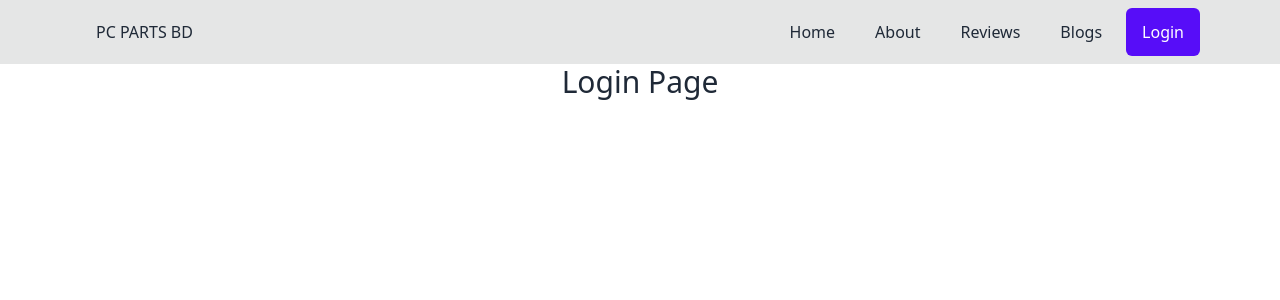
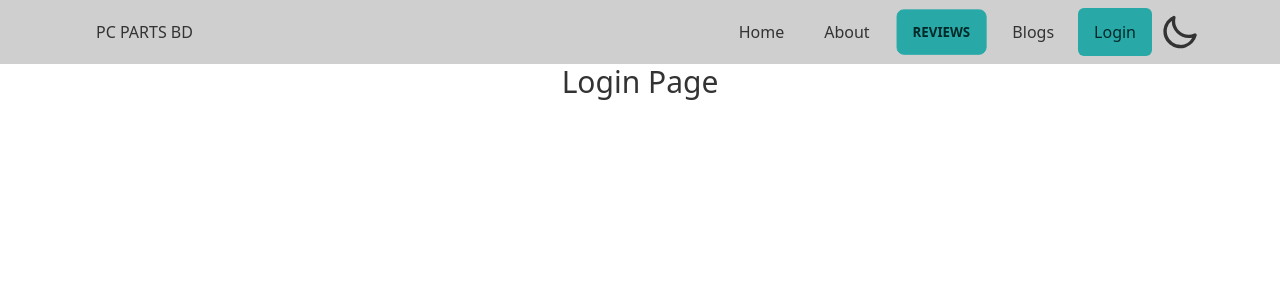
Before and after one commit to mislamsohag/pc-parts-bd, a React (Create React App) app: page /login in a window 1280 px wide. Shown: the top 300 px of the page. Built offline with nearby package versions, Linux system fonts and the light colour scheme.

Commit message:
link updatet

```diff
--- a/public/index.html
+++ b/public/index.html
@@ -1,14 +1,12 @@
 <!DOCTYPE html>
 <html lang="en">
+
 <head>
   <meta charset="utf-8" />
   <link rel="icon" href="%PUBLIC_URL%/favicon.ico" />
   <meta name="viewport" content="width=device-width, initial-scale=1" />
   <meta name="theme-color" content="#000000" />
-    <meta
-      name="description"
-      content="Web site created using create-react-app"
-    />
+  <meta name="description" content="Web site created using create-react-app" />
   <link rel="apple-touch-icon" href="%PUBLIC_URL%/logo192.png" />
   <!--
       manifest.json provides metadata used when your web app is installed on a
@@ -26,6 +24,7 @@
     -->
   <title>React App</title>
 </head>
+
 <body>
   <noscript>You need to enable JavaScript to run this app.</noscript>
   <div id="root"></div>
@@ -39,5 +38,7 @@
       To begin the development, run `npm start` or `yarn start`.
       To create a production bundle, use `npm run build` or `yarn build`.
     -->
+  <script src="https://cdn.jsdelivr.net/npm/theme-change@2.0.2/index.js"></script>
 </body>
+
 </html>
--- /dev/null
+++ b/src/Componants/Navbar.js
@@ -0,0 +1,63 @@
+import React from 'react';
+import { Link, NavLink } from 'react-router-dom';
+
+const Navbar = ({ children }) => {
+    const manuItems = <>
+        <li><NavLink className={'rounded-md'} to={'home'}>Home</NavLink></li>
+        <li><NavLink className={'rounded-md'} to={'about'}>About</NavLink></li>
+        <NavLink to={'reviews'} className={"dropdown dropdown-hover dropdown-end rounded-md"}>
+            <label tabIndex={"0"} className={"btn btn-primary"}>Reviews</label>
+            <ul tabIndex={"0"} className={"dropdown-content menu p-2 shadow bg-base-100 rounded-box w-52"}>
+                <li><NavLink to={'/reviews'}>Reviews</NavLink></li>
+                <li><NavLink to={'/reviews'}>My Review</NavLink></li>
+            </ul>
+        </NavLink>
+        <li><NavLink className={'rounded-md'} to={'blogs'}>Blogs</NavLink></li>
+        <li><NavLink className={'rounded-md'} to={'login'}>Login</NavLink></li>
+
+        <label className="swap swap-rotate">
+            <input data-toggle-theme={"dark,light"} type={"checkbox"} />
+            <svg className={"swap-on fill-current w-10 h-10"} xmlns="http://www.w3.org/2000/svg" viewBox="0 0 24 24"><path d="M5.64,17l-.71.71a1,1,0,0,0,0,1.41,1,1,0,0,0,1.41,0l.71-.71A1,1,0,0,0,5.64,17ZM5,12a1,1,0,0,0-1-1H3a1,1,0,0,0,0,2H4A1,1,0,0,0,5,12Zm7-7a1,1,0,0,0,1-1V3a1,1,0,0,0-2,0V4A1,1,0,0,0,12,5ZM5.64,7.05a1,1,0,0,0,.7.29,1,1,0,0,0,.71-.29,1,1,0,0,0,0-1.41l-.71-.71A1,1,0,0,0,4.93,6.34Zm12,.29a1,1,0,0,0,.7-.29l.71-.71a1,1,0,1,0-1.41-1.41L17,5.64a1,1,0,0,0,0,1.41A1,1,0,0,0,17.66,7.34ZM21,11H20a1,1,0,0,0,0,2h1a1,1,0,0,0,0-2Zm-9,8a1,1,0,0,0-1,1v1a1,1,0,0,0,2,0V20A1,1,0,0,0,12,19ZM18.36,17A1,1,0,0,0,17,18.36l.71.71a1,1,0,0,0,1.41,0,1,1,0,0,0,0-1.41ZM12,6.5A5.5,5.5,0,1,0,17.5,12,5.51,5.51,0,0,0,12,6.5Zm0,9A3.5,3.5,0,1,1,15.5,12,3.5,3.5,0,0,1,12,15.5Z" /></svg>
+            <svg className={"swap-off fill-current w-10 h-10"} xmlns="http://www.w3.org/2000/svg" viewBox="0 0 24 24"><path d="M21.64,13a1,1,0,0,0-1.05-.14,8.05,8.05,0,0,1-3.37.73A8.15,8.15,0,0,1,9.08,5.49a8.59,8.59,0,0,1,.25-2A1,1,0,0,0,8,2.36,10.14,10.14,0,1,0,22,14.05,1,1,0,0,0,21.64,13Zm-9.5,6.69A8.14,8.14,0,0,1,7.08,5.22v.27A10.15,10.15,0,0,0,17.22,15.63a9.79,9.79,0,0,0,2.1-.22A8.11,8.11,0,0,1,12.14,19.73Z" /></svg>
+
+        </label>
+
+
+    </>
+    return (
+        <div>
+            <div className="drawer drawer-end">
+                <input id="my-drawer-3" type="checkbox" className="drawer-toggle" />
+                <div className="drawer-content flex flex-col">
+                    {/* <!-- Navbar --> */}
+                    <div className="w-full navbar bg-base-300 px-20">
+                        <Link to='/' className="flex-1 px-2 mx-2">PC PARTS BD</Link>
+                        <div className="flex-none lg:hidden">
+                            <label htmlFor="my-drawer-3" className="btn btn-square btn-ghost">
+                                <svg xmlns="http://www.w3.org/2000/svg" fill="none" viewBox="0 0 24 24" className="inline-block w-6 h-6 stroke-current"><path strokeLinecap="round" strokeLinejoin="round" strokeWidth="2" d="M4 6h16M4 12h16M4 18h16"></path></svg>
+                            </label>
+                        </div>
+
+                        <div className="flex-none hidden lg:block">
+                            <ul className="menu menu-horizontal gap-2">
+                                {/* <!-- Navbar menu content here --> */}
+                                {manuItems}
+                            </ul>
+                        </div>
+                    </div>
+                    {/* <!-- Page content here --> */}
+                    {children}
+                </div>
+                <div className="drawer-side">
+                    <label htmlFor="my-drawer-3" className="drawer-overlay"></label>
+                    <ul className="menu p-4 overflow-y-auto w-60 bg-base-100 gap-2">
+                        {/* <!-- Sidebar content here --> */}
+                        {manuItems}
+                    </ul>
+                </div>
+            </div>
+        </div>
+    );
+};
+
+export default Navbar;
--- /dev/null
+++ b/src/Pages/MyReview.js
@@ -0,0 +1,11 @@
+import React from 'react';
+
+const MyReview = () => {
+    return (
+        <div>
+            <h2 className="text-3xl">My Review Page</h2>
+        </div>
+    );
+};
+
+export default MyReview;
--- a/src/Pages/Navbar.js
+++ /dev/null
@@ -1,48 +0,0 @@
-import React from 'react';
-import { Link, NavLink } from 'react-router-dom';
-
-const Navbar = ({ children }) => {
-    const manuItems = <>
-        <li><NavLink className={'rounded-md'} to={'home'}>Home</NavLink></li>
-        <li><NavLink className={'rounded-md'} to={'about'}>About</NavLink></li>
-        <li><NavLink className={'rounded-md'} to={'reviews'}>Reviews</NavLink></li>
-        <li><NavLink className={'rounded-md'} to={'blogs'}>Blogs</NavLink></li>
-        <li><NavLink className={'rounded-md'} to={'login'}>Login</NavLink></li>
-    </>
-    return (
-        <div>
-            <div className="drawer drawer-end">
-                <input id="my-drawer-3" type="checkbox" className="drawer-toggle" />
-                <div className="drawer-content flex flex-col">
-                    {/* <!-- Navbar --> */}
-                    <div className="w-full navbar bg-base-300 px-20">
-                        <Link to='/' className="flex-1 px-2 mx-2">PC PARTS BD</Link>
-                        <div className="flex-none lg:hidden">
-                            <label htmlFor="my-drawer-3" className="btn btn-square btn-ghost">
-                                <svg xmlns="http://www.w3.org/2000/svg" fill="none" viewBox="0 0 24 24" className="inline-block w-6 h-6 stroke-current"><path stroke-linecap="round" stroke-linejoin="round" stroke-width="2" d="M4 6h16M4 12h16M4 18h16"></path></svg>
-                            </label>
-                        </div>
-
-                        <div className="flex-none hidden lg:block">
-                            <ul className="menu menu-horizontal gap-2">
-                                {/* <!-- Navbar menu content here --> */}
-                                {manuItems}
-                            </ul>
-                        </div>
-                    </div>
-                    {/* <!-- Page content here --> */}
-                    {children}
-                </div>
-                <div className="drawer-side">
-                    <label htmlFor="my-drawer-3" className="drawer-overlay"></label>
-                    <ul className="menu p-4 overflow-y-auto w-60 bg-base-100 gap-2">
-                        {/* <!-- Sidebar content here --> */}
-                        {manuItems}
-                    </ul>
-                </div>
-            </div>
-        </div>
-    );
-};
-
-export default Navbar;
--- a/tailwind.config.js
+++ b/tailwind.config.js
@@ -1,7 +1,23 @@
 module.exports = {
   content: ["./src/**/*.{html,js}"],
-  theme: {
-    extend: {},
+  daisyui: {
+    themes: [
+      {
+        light: {
+
+          "primary": "#28A9A8",
+          "secondary": "#00033E",
+          "accent": "#37CDBE",
+          "neutral": "#3D4451",
+          "base-100": "#FFFFFF",
+          "info": "#3ABFF8",
+          "success": "#36D399",
+          "warning": "#FBBD23",
+          "error": "#F87272",
+        },
+      },
+      "dark",
+    ],
   },
   plugins: [require("daisyui")],
 }
```
Also changed, not shown: src/App.js (+5 -2 lines). Lines whose indentation alone changed are shown as unchanged.
